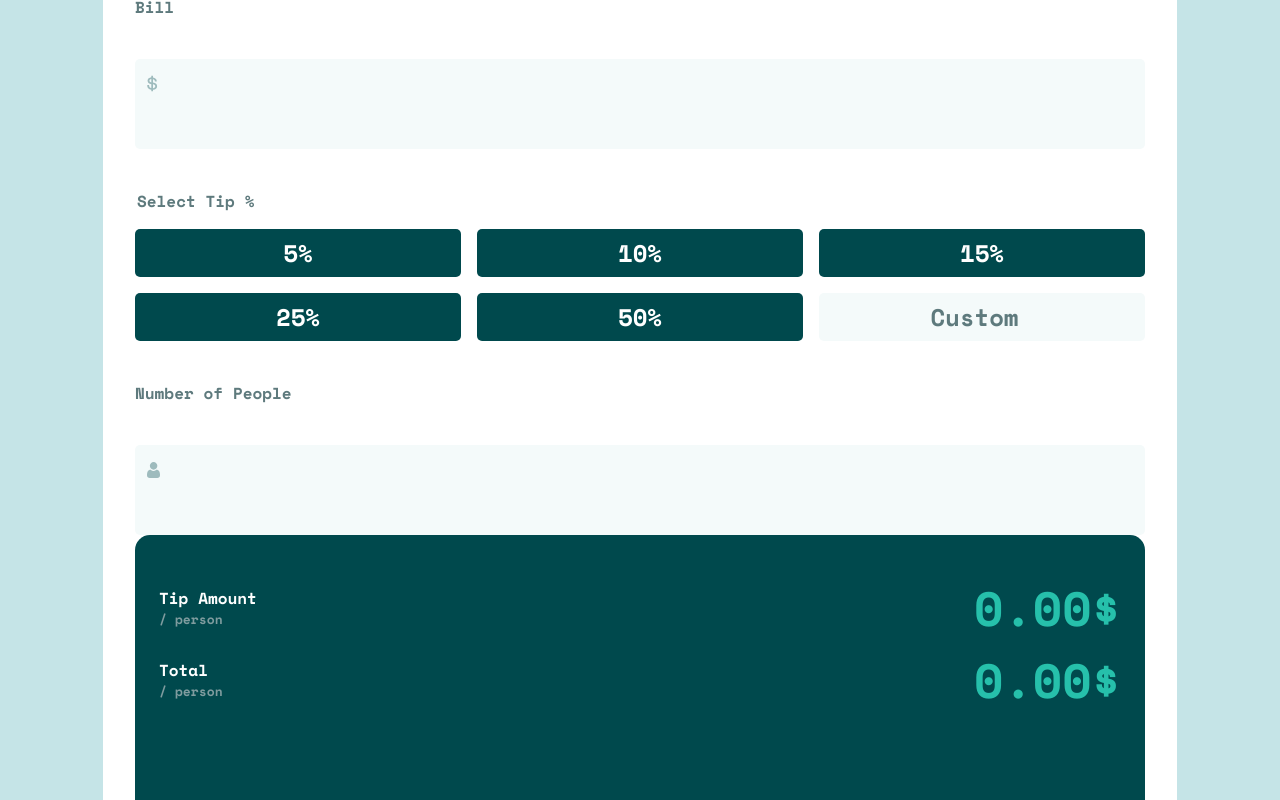
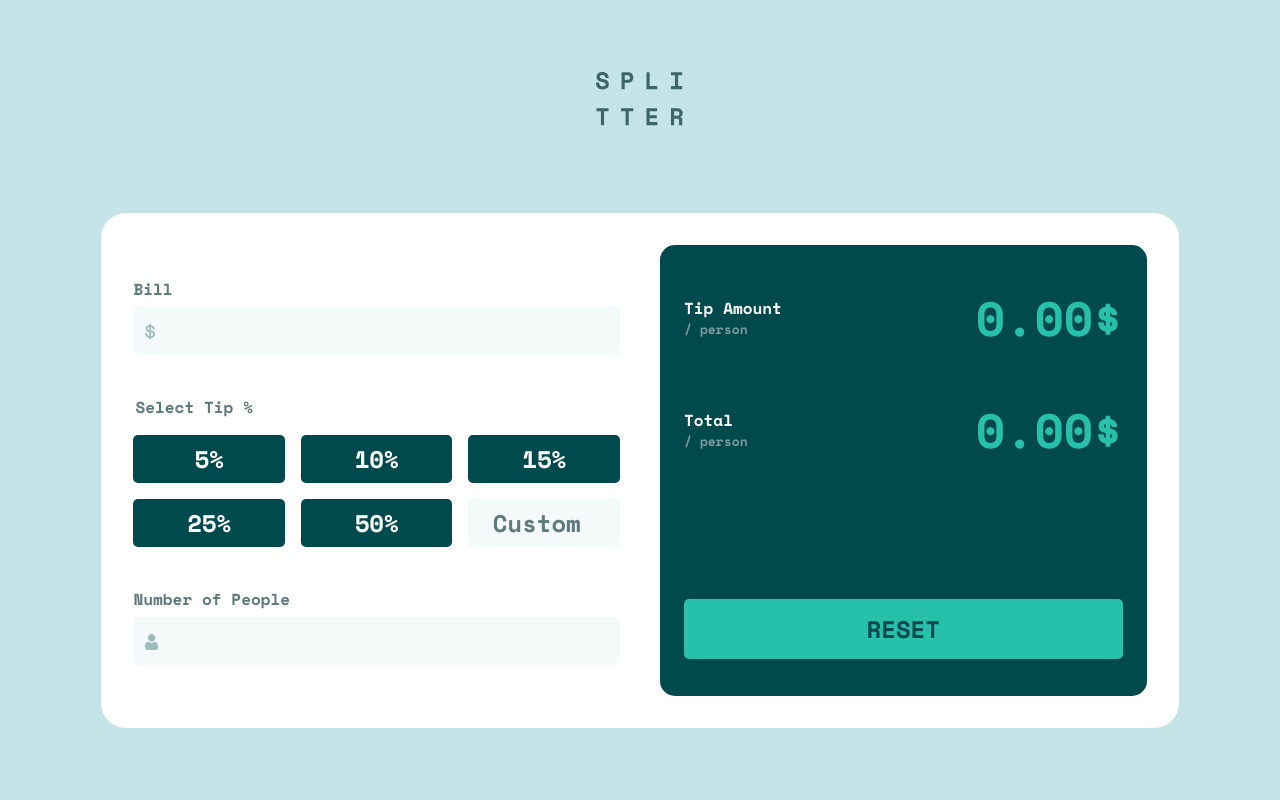
Before and after one commit to DaniilGurski/Tip-calculator, a React (Vite) app: page / in a window 1280 px wide. Shown: the top 800 px of the page. Built offline with nearby package versions, Linux system fonts and the light colour scheme.

Commit message:
adjustments.

```diff
--- a/src/components/InputField.jsx
+++ b/src/components/InputField.jsx
@@ -2,12 +2,12 @@
 
 export default function InputField({labelText, inputType}) {
   return (
-    <>
+    <div>
         <label className="clr-label" htmlFor={labelText.toLowerCase()}> {labelText} </label>
 
         <div className="input-container fs-large" data-input-icon={inputType}>
-            <input id={labelText.toLowerCase()} type="text" />
+            <input id={labelText.toLowerCase()} type="number"/>
         </div>
-    </>
+    </div>
   )
 }
--- a/src/components/TipCalculator.jsx
+++ b/src/components/TipCalculator.jsx
@@ -6,7 +6,7 @@ import TipResults from "./TipResults";
 export default function TipCalculator() {
   return (
     <div className="tip-calculator bg-white">
-        <form>
+        <form className="grid">
             <div className="tip-calculator__input-part">
               <InputField labelText={"Bill"} inputType={"dollar"}/>
 
--- a/src/components/TipResults.jsx
+++ b/src/components/TipResults.jsx
@@ -3,7 +3,7 @@
 export default function TipResults() {
   return (
     <div className="tip-results bg-dark-cyan clr-white">
-      <ul className="tip-results__sums" role="list">
+      <ul className="tip-results__sums grid" role="list">
         <li>
           <h2> Tip Amount </h2>
           <span className="clr-accent fs-xl"> 0.00$ </span>
```
